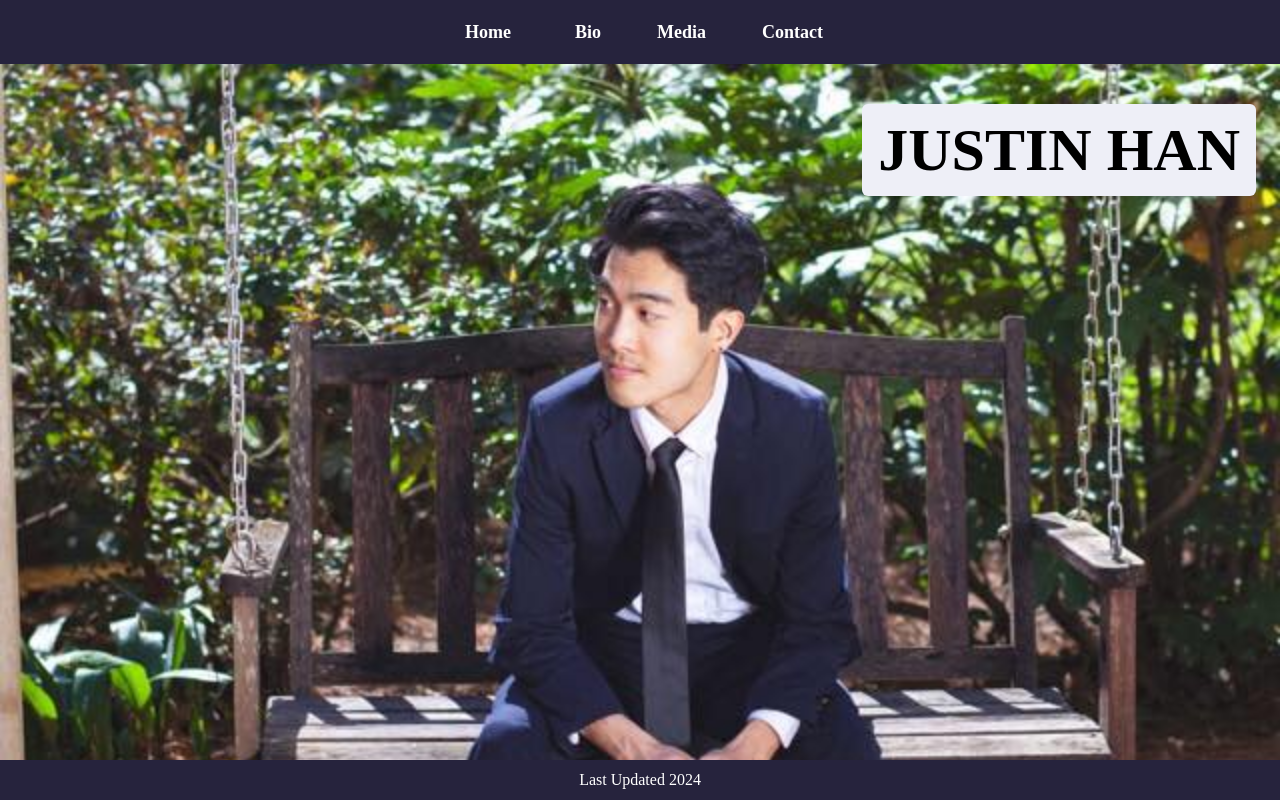
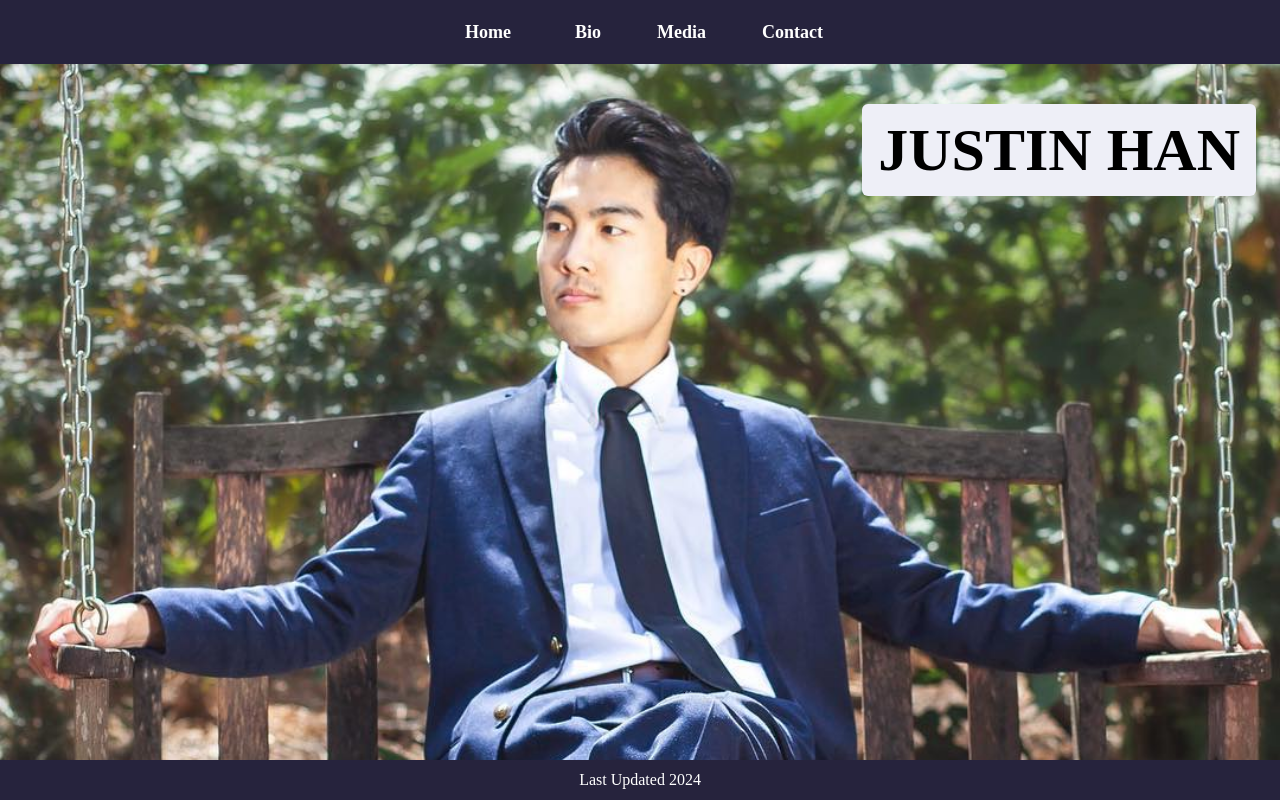
Before and after one commit to mzsellem/justin-han, a Next.js app: page / in a window 1280 px wide. Shown: the top 800 px of the page. Built offline with nearby package versions, Linux system fonts and the light colour scheme.

Commit message:
change background pic

```diff
--- a/app/page.tsx
+++ b/app/page.tsx
@@ -124,7 +124,11 @@ export default function Home({title, link, imageUrl}: any) {
         </div>
 
         <div className="flex">
-          <div className="fixed inset-0 flex flex-col justify-end bg-center bg-cover z-8" style={{ backgroundImage: 'url("justin-park.png")' }}>
+          <div className="fixed inset-0 flex flex-col justify-end bg-center bg-cover z-8" style={{
+            backgroundImage: 'url("crazy-rich-justin.png")',
+            backgroundPositionY: '30%' // Adjust the position here (e.g., 'center', 'top', 'bottom', '50%', etc.)
+
+          }}>
             <div className="flex justify-center p-2 text-white bg-bluesuit font-pro text-md">Last Updated 2024</div>
           </div>
         </div>
```
Also changed, not shown: public/crazy-rich-justin.png (added).
